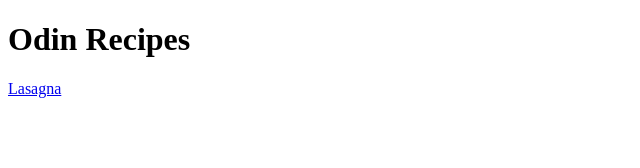
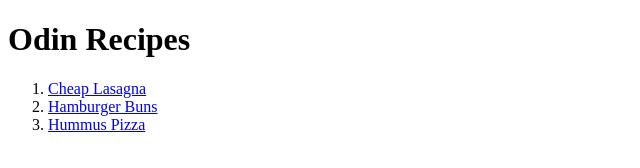
Before and after one commit to alcatel1962/odin-recipes, a plain HTML site: page index.html in a window 1280 px wide. Shown: the whole page, without its empty margins (0-640 px from the left). Drawn offline with Linux system fonts and the light colour scheme.

Commit message:
index page updated for links

```diff
--- a/index.html
+++ b/index.html
@@ -10,7 +10,12 @@
 
 <body>
     <h1>Odin Recipes</h1>
-    <a href="recipes/lasagna.html">Lasagna</a>
+    <ol>
+        <li><a href="recipes/lasagna.html">Cheap Lasagna</a></li>
+        <li><a href="recipes/hamburger.html">Hamburger Buns</a></li>
+        <li><a href="recipes/pizza.html">Hummus Pizza</a></li>
+    </ol>
+
 </body>
 
 </html>
```
